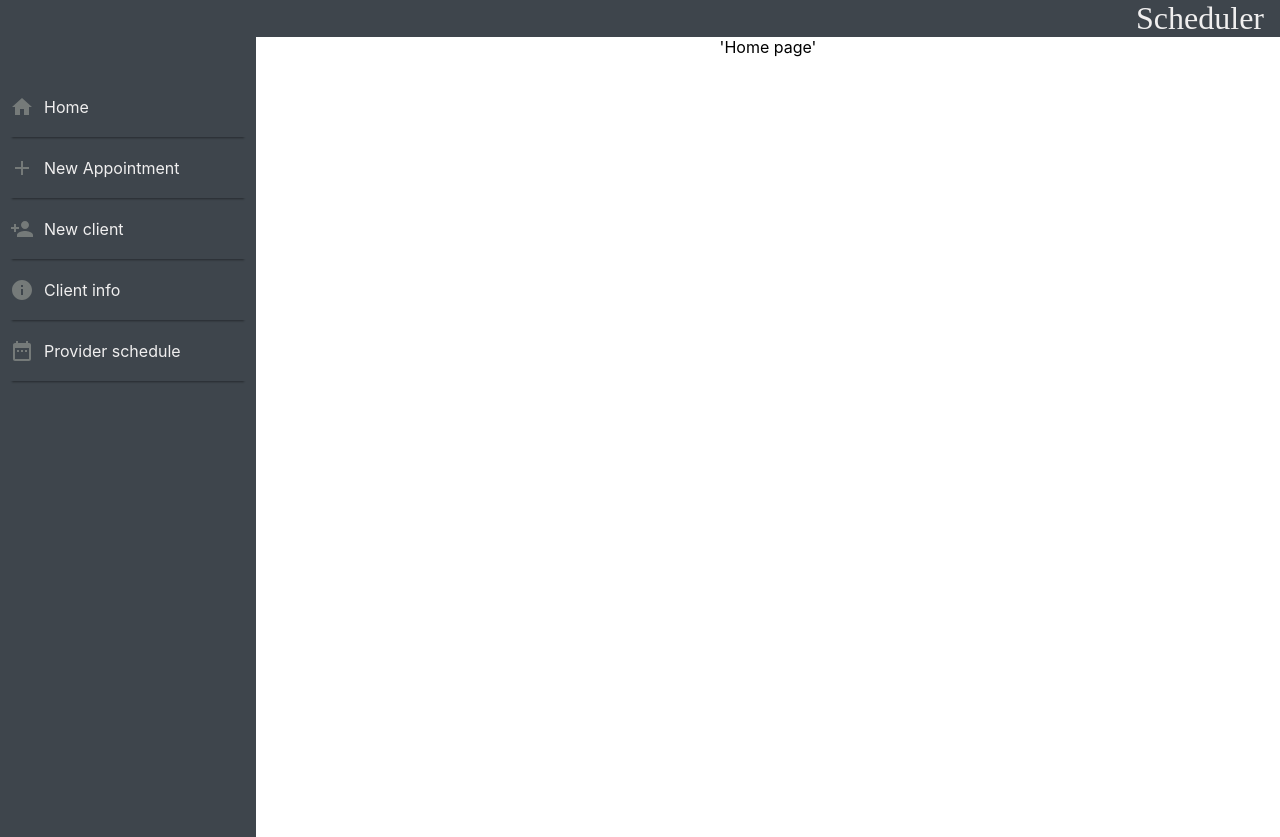
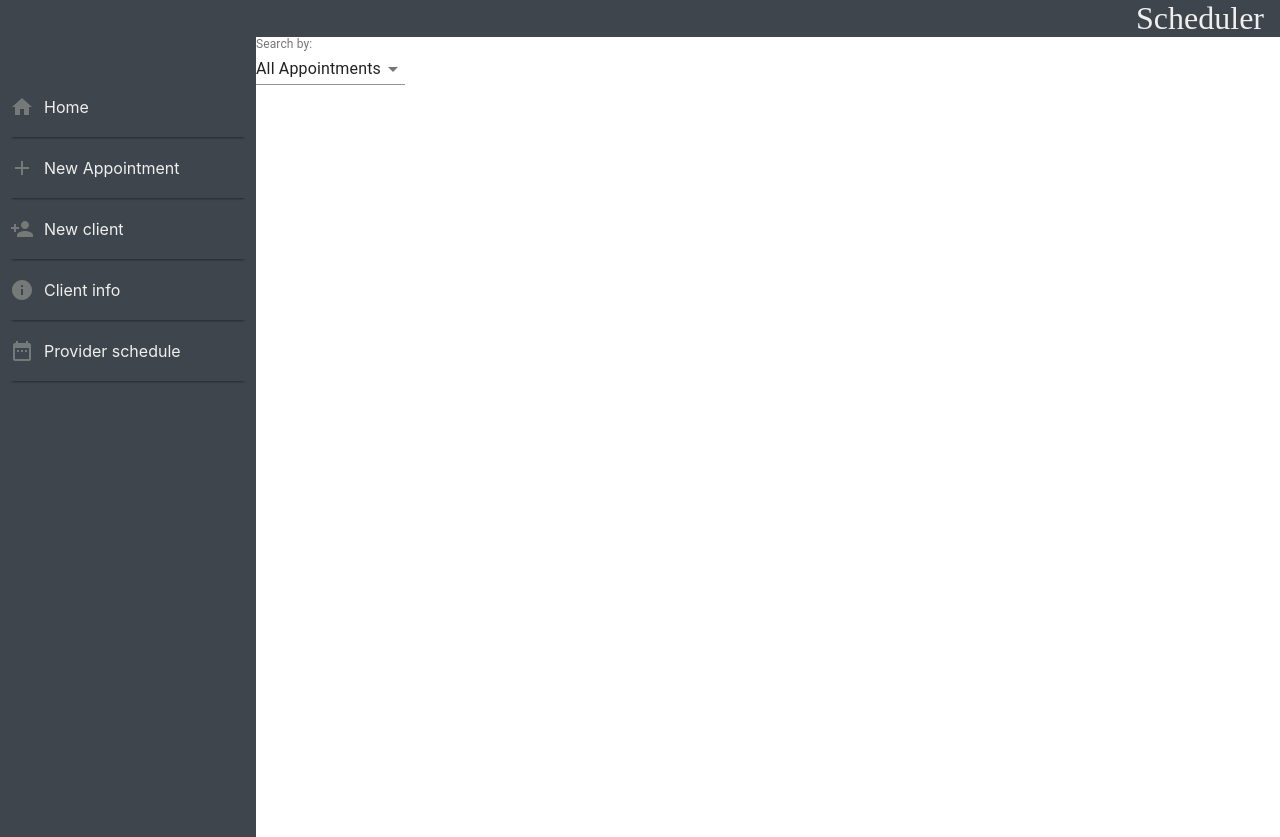
Before and after one commit to dajalac/Scheduler, a React (Create React App) app in the folder src/main/frontend/: page / in a window 1280 px wide. Built offline with nearby package versions, Linux system fonts and the light colour scheme; a web font is replaced by a local one.

Commit message:
some changes

```diff
--- a/src/main/frontend/src/App.css
+++ b/src/main/frontend/src/App.css
@@ -1,5 +1,8 @@
 .App {
   text-align: center;
+  width: 100%;
+  overflow: hidden;
+
 }
 
 .App-container{
--- a/src/main/frontend/src/components/navbar/Navbar.css
+++ b/src/main/frontend/src/components/navbar/Navbar.css
@@ -2,6 +2,8 @@
     display: flex;
     justify-content: space-between;
     align-items: center;
+    width: 100%;
+    overflow: hidden;
     background-color:#3e454c ;
     color: #f0efef;
 
--- /dev/null
+++ b/src/main/frontend/src/components/search/SearchTable.css
@@ -0,0 +1,24 @@
+.searchTable{
+    display: flex;
+    flex-direction: column;
+
+}
+
+.searchTable-searchBy{
+    display:flex;
+    flex-direction: column;
+    align-items: flex-start;
+    width: 50%;
+}
+
+.searchTable-searchBy p{
+    margin: 0;
+}
+
+.searchTable-searchBy select {
+    border-left: none;
+    border-right: none;
+    border-top: none;
+    height: 30px;
+    font-size: 1rem;
+}
--- /dev/null
+++ b/src/main/frontend/src/components/search/SearchTable.js
@@ -0,0 +1,68 @@
+import React from 'react';
+import Box from '@material-ui/core/Box';
+import InputLabel from '@material-ui/core/InputLabel';
+import MenuItem from '@material-ui/core/MenuItem';
+import FormControl from '@material-ui/core/FormControl';
+import Select from '@material-ui/core/Select';
+
+import './SearchTable.css'
+
+export default function SearchTable() {
+    const [searchBy, setSearchBy] = React.useState('All');
+
+    const handleChange = (event) => {
+        setSearchBy(event.target.value);
+    };
+    return (
+        <div className="searchTable">
+            <div className='searchTable-searchBy'>
+            <Box sx={{ minWidth: 120 }}>
+                <FormControl fullWidth>
+                    <InputLabel >Search by: </InputLabel>
+                    <Select
+                        value={searchBy}
+                        onChange={handleChange}
+                    >
+                        <MenuItem value={'All'}>All Appointments</MenuItem>
+                        <MenuItem value={'Customer'}>Customer name and birthday</MenuItem>
+                        <MenuItem value={'Member number'}>Member number</MenuItem>
+                        <MenuItem value={'Provider'}>Provider</MenuItem>
+                    </Select>
+                </FormControl>
+            </Box>
+            </div>
+        </div>
+    )
+}
+
+/*
+  <div className='searchTable-searchBy'>
+            <Box sx={{ minWidth: 120 }}>
+                <FormControl fullWidth>
+                    <InputLabel >Search by: </InputLabel>
+                    <Select
+                        value={searchBy}
+                        onChange={handleChange}
+                    >
+                        <MenuItem value={'All'}>All Appointments</MenuItem>
+                        <MenuItem value={'Customer'}>Customer name and birthday</MenuItem>
+                        <MenuItem value={'Member number'}>Member number</MenuItem>
+                        <MenuItem value={'Provider'}>Provider</MenuItem>
+                    </Select>
+                </FormControl>
+            </Box>
+            </div>
+
+            <div className='searchTable-searchBy'>
+            <p>Search by:  </p>
+            <select
+            value={searchBy}
+            onChange={handleChange}>
+                <option  value={'All'} defaultValue>All Appointments </option>
+                <option  value={'Customer'}>Customer name and birthday </option>
+                <option value={'Member number'}>Member number</option>
+                <option value={'Provider'}>Provider</option>
+            </select>
+            </div>
+
+            */
--- a/src/main/frontend/src/screens/Home.js
+++ b/src/main/frontend/src/screens/Home.js
@@ -1,9 +1,10 @@
 import React from 'react'
+import SearchTable from '../components/search/SearchTable'
 
 export default function Home() {
     return (
         <div>
-            'Home page'
+            <SearchTable/>
         </div>
     )
 }
```
